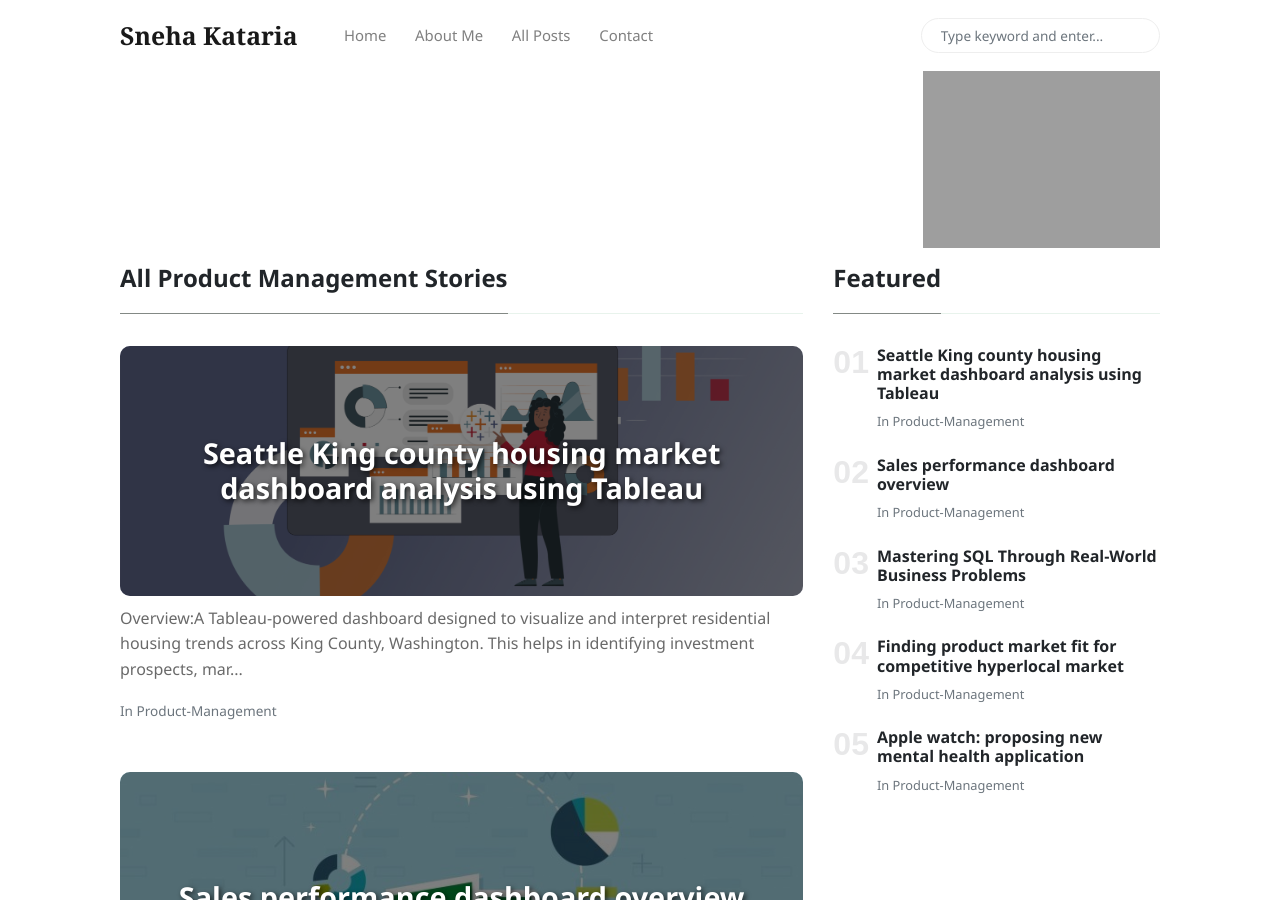
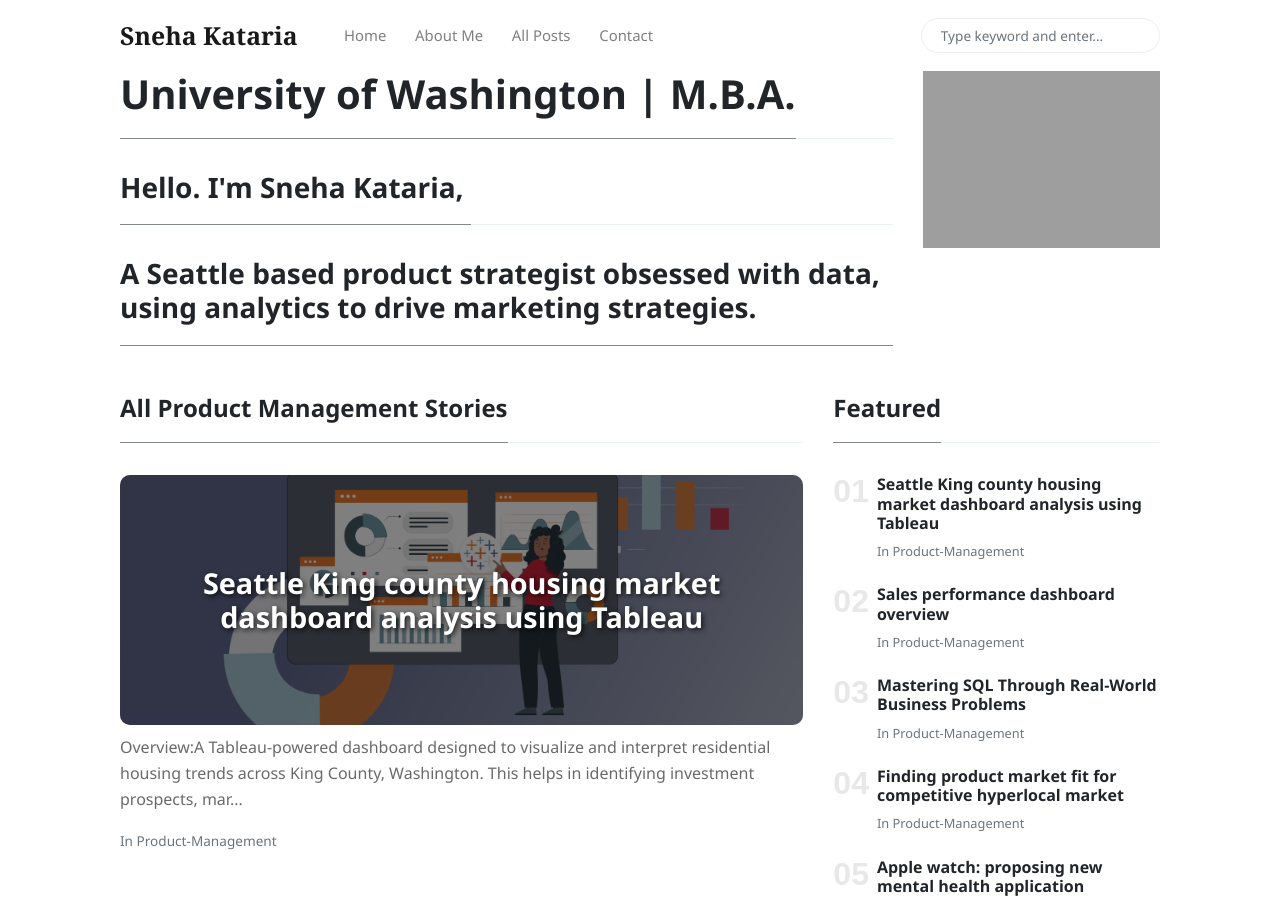
Before and after one commit to sneha-kataria/blog, a Jekyll site: the page built from index.html, in a window 1280 px wide and 900 px high. Built offline with Jekyll 4.4.1, drawn with Linux system fonts in a browser that asks for light colours; nearby versions of some CDN libraries; the list of posts is cut into pages by our own code.

Commit message:
Testing out index page.

```diff
--- a/index.html
+++ b/index.html
@@ -11,10 +11,12 @@ description: "Hey I am Sneha Kataria, and this my blog."
     <!-- Begin post excerpts, let's highlight the first 4 posts on top -->
     <div class="row remove-site-content-margin">
         <div class="col-md-9">
-
+            <h1 class="font-weight-bold spanborder"><span>University of Washington | M.B.A.</span></h1>
+            <h3 class="font-weight-bold spanborder"><span>Hello. I'm Sneha Kataria,&nbsp;</h3>
+            <h3 class="font-weight-bold spanborder"><span>A Seattle based product strategist obsessed with data, using analytics to drive marketing strategies.&nbsp;</h3>
         </div>
         <div class="col-md-3">
-            <img src="https://sneha-kataria.github.io/blog/assets/images/sneha-kataria.jpg" alt="Sneha Kataria Photo">
+            <img src="https://sneha-kataria.github.io/blog/assets/images/sneha_portrait.jpg" alt="Sneha Kataria Photo">
         </div>
     </div>
     {% endif %}
```
